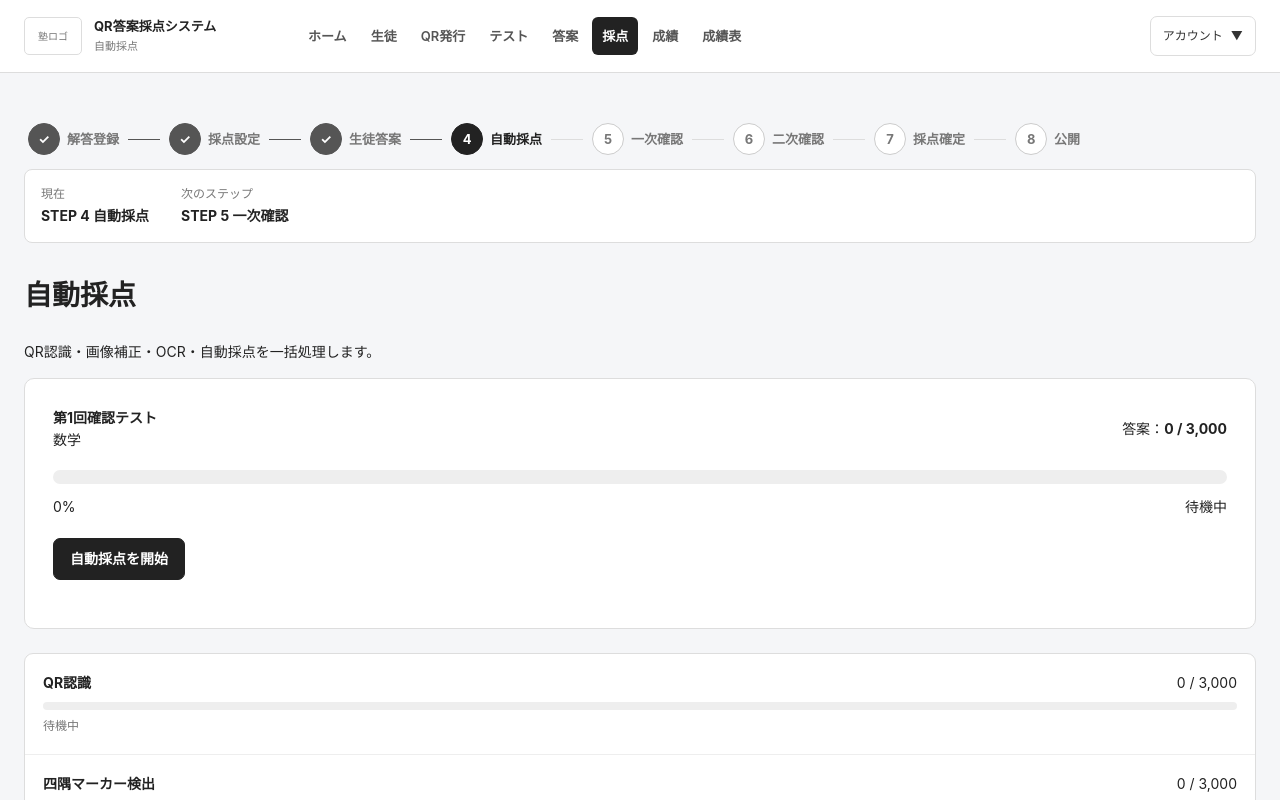
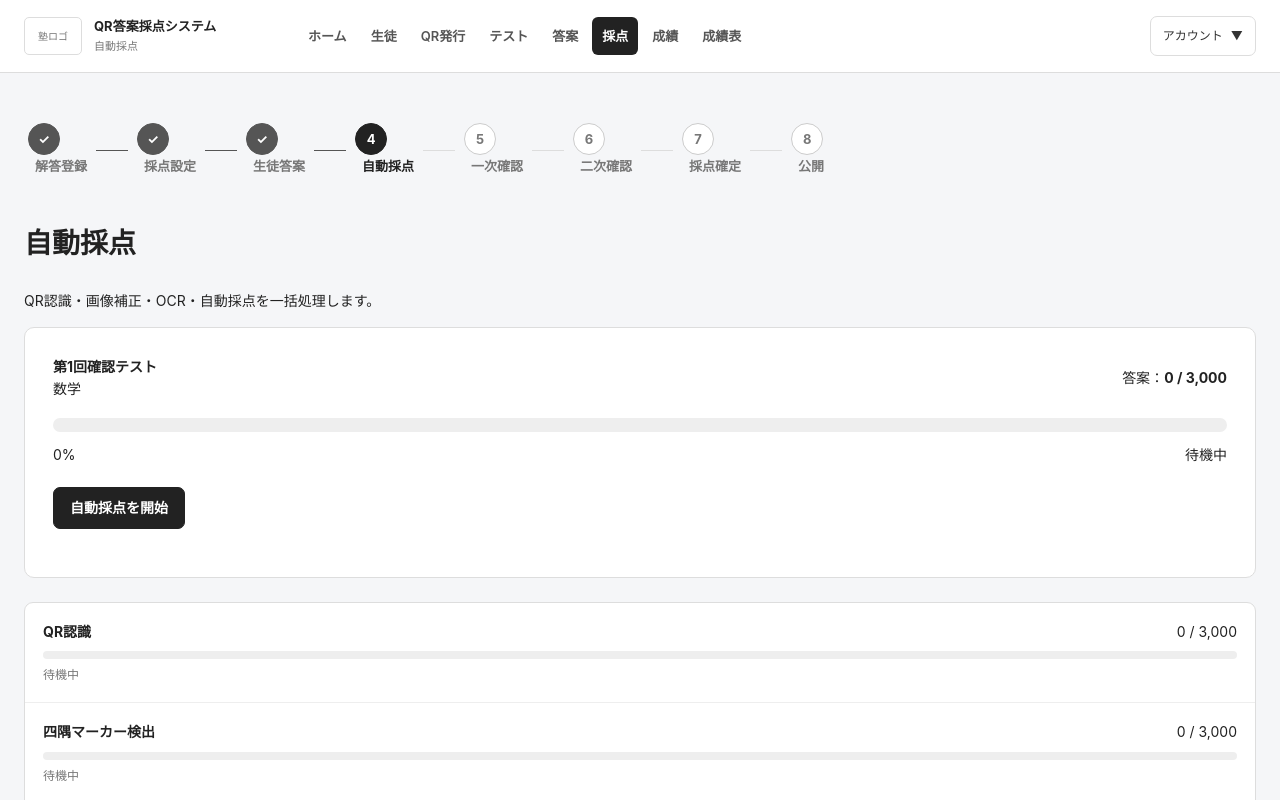
Before and after one commit to teikitesuto-tesutotaisakupurinto/qr-grading-system, a Next.js app: page /grading/auto in a window 1280 px wide. Shown: the top 800 px of the page. Built offline with nearby package versions, Linux system fonts and the light colour scheme; no server answers.

Commit message:
Update StepBar.tsx

```diff
--- a/components/StepBar.tsx
+++ b/components/StepBar.tsx
@@ -1,118 +1,145 @@
 "use client";
 
-type Step = {
-  number: number;
-  label: string;
-};
+import Link from "next/link";
 
 type StepBarProps = {
   currentStep: number;
 };
 
+type Step = {
+  number: number;
+  label: string;
+  href: string;
+};
+
 const steps: Step[] = [
-  { number: 1, label: "解答登録" },
-  { number: 2, label: "採点設定" },
-  { number: 3, label: "生徒答案" },
-  { number: 4, label: "自動採点" },
-  { number: 5, label: "一次確認" },
-  { number: 6, label: "二次確認" },
-  { number: 7, label: "採点確定" },
-  { number: 8, label: "公開" },
+  {
+    number: 1,
+    label: "解答登録",
+    href: "/answers",
+  },
+  {
+    number: 2,
+    label: "採点設定",
+    href: "/grading/setup",
+  },
+  {
+    number: 3,
+    label: "生徒答案",
+    href: "/answers",
+  },
+  {
+    number: 4,
+    label: "自動採点",
+    href: "/grading/auto",
+  },
+  {
+    number: 5,
+    label: "一次確認",
+    href: "/grading/first",
+  },
+  {
+    number: 6,
+    label: "二次確認",
+    href: "/grading/second",
+  },
+  {
+    number: 7,
+    label: "採点確定",
+    href: "/grading/confirm",
+  },
+  {
+    number: 8,
+    label: "公開",
+    href: "/answers",
+  },
 ];
 
 export default function StepBar({
   currentStep,
 }: StepBarProps) {
-  const current = steps.find(
-    (step) => step.number === currentStep
-  );
-
-  const next = steps.find(
-    (step) => step.number === currentStep + 1
-  );
-
   return (
-    <section className="stepArea">
+    <div className="stepArea">
       <div className="stepScroll">
         <div className="stepBar">
-          {steps.map((step, index) => {
+          {steps.map(
+            (step, index) => {
               const completed =
-              step.number < currentStep;
+                step.number <
+                currentStep;
 
               const active =
-              step.number === currentStep;
+                step.number ===
+                currentStep;
+
+              const isLast =
+                index ===
+                steps.length - 1;
 
               return (
                 <div
                   key={step.number}
                   className="stepItem"
                 >
-                <div
+                  <Link
+                    href={step.href}
+                    className="stepLink"
+                    aria-current={
+                      active
+                        ? "step"
+                        : undefined
+                    }
+                  >
+                    <span
                       className={[
                         "stepCircle",
+                        active
+                          ? "stepActive"
+                          : "",
                         completed
                           ? "stepCompleted"
                           : "",
-                    active
-                      ? "stepActive"
-                      : "",
-                  ].join(" ")}
+                      ]
+                        .filter(Boolean)
+                        .join(" ")}
                     >
                       {completed
                         ? "✓"
                         : step.number}
-                </div>
+                    </span>
 
                     <span
-                  className={
+                      className={[
+                        "stepLabel",
                         active
-                      ? "stepLabel stepLabelActive"
-                      : "stepLabel"
-                  }
+                          ? "stepLabelActive"
+                          : "",
+                      ]
+                        .filter(Boolean)
+                        .join(" ")}
                     >
                       {step.label}
                     </span>
+                  </Link>
 
-                {index < steps.length - 1 && (
-                  <div
-                    className={
-                      step.number < currentStep
-                        ? "stepLine stepLineCompleted"
-                        : "stepLine"
-                    }
+                  {!isLast && (
+                    <span
+                      className={[
+                        "stepLine",
+                        completed
+                          ? "stepLineCompleted"
+                          : "",
+                      ]
+                        .filter(Boolean)
+                        .join(" ")}
                     />
                   )}
                 </div>
               );
-          })}
+            }
+          )}
         </div>
       </div>
-
-      <div className="stepInformation">
-        <div>
-          <span className="stepInformationLabel">
-            現在
-          </span>
-
-          <strong>
-            STEP {current?.number}{" "}
-            {current?.label}
-          </strong>
     </div>
-
-        {next && (
-          <div>
-            <span className="stepInformationLabel">
-              次のステップ
-            </span>
-
-            <strong>
-              STEP {next.number}{" "}
-              {next.label}
-            </strong>
-          </div>
-        )}
-      </div>
-    </section>
   );
 }
```
Lines whose indentation alone changed are shown as unchanged.
